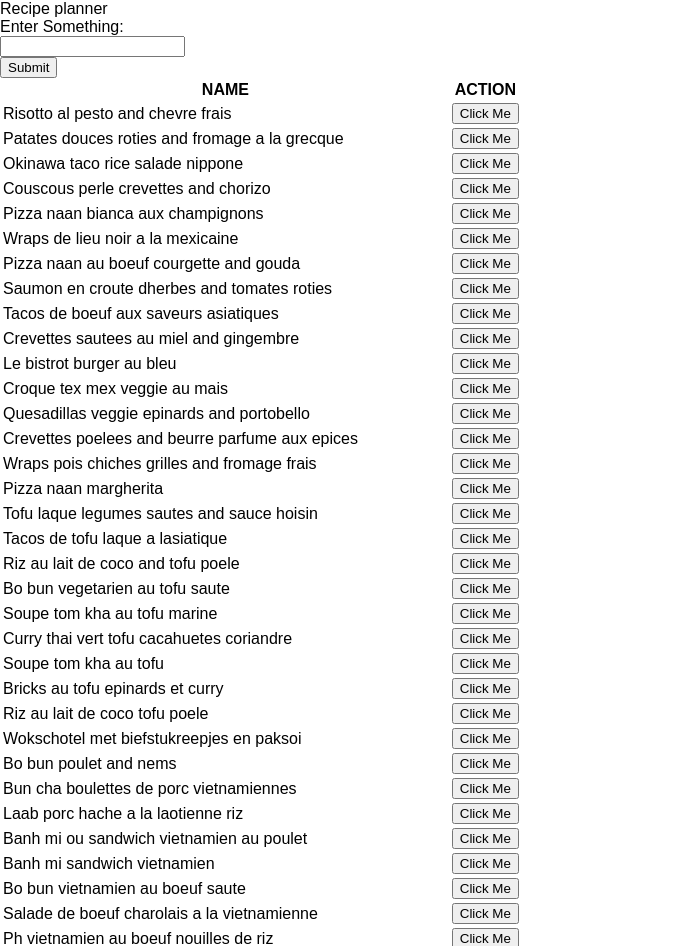
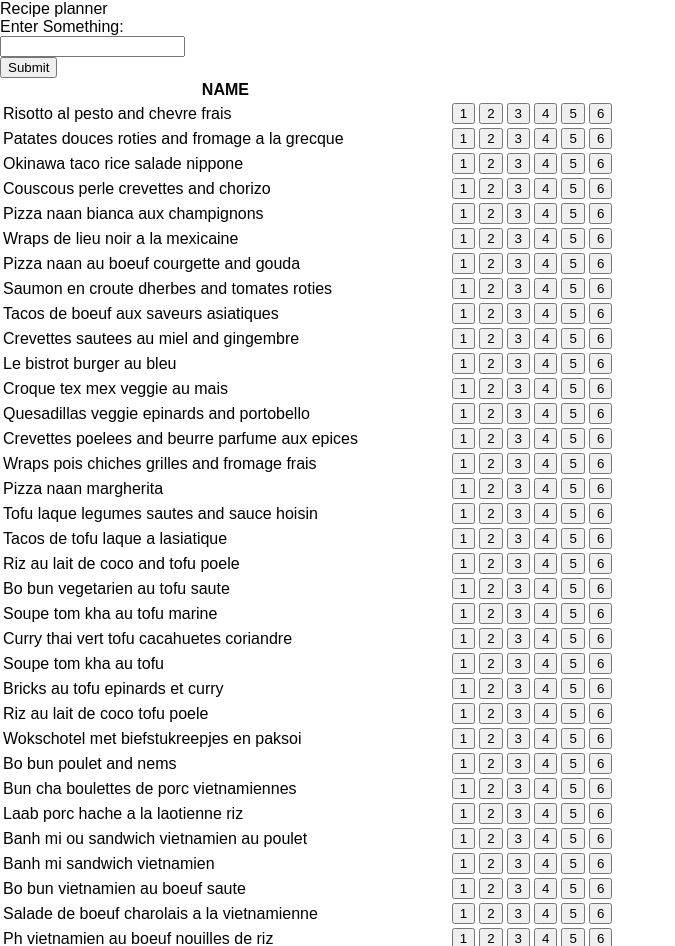
Before and after one commit to Valentin-Semur/RecipesPlannerFlask, a Flask app: page /shopping_list/ in a window 1280 px wide. Shown: the top 946 px of the page, without its empty margins (0-675 px from the left). Run offline with Flask 3, Linux system fonts and the light colour scheme; data comes from the database, SQL or seed files in the repository.

Commit message:
added a volume selector

```diff
--- a/app/routes.py
+++ b/app/routes.py
@@ -40,6 +40,7 @@ def shopping_list():
     recipes = RECIPE_INFO.query.filter(RECIPE_INFO.FLAG_MAIN == 1).filter(RECIPE_INFO.NAME.like(search_string)).all()
 
     selected_recipe = request.form.get('selectedRecipe')
-    print(selected_recipe)
+    selectedNumber = request.form.get('selectedNumber')
+    print(selectedNumber, selected_recipe)
 
     return render_template('shopping_list.html', form=form, recipes=recipes)
--- a/app/templates/shopping_list.html
+++ b/app/templates/shopping_list.html
@@ -14,16 +14,21 @@
         {{ form.submit() }}
 
         <input type="hidden" id="selectedRecipe" name="selectedRecipe">
+        <input type="hidden" id="selectedNumber" name="selectedNumber">
 
         <table>
             <tr>
                 <th>NAME</th>
-                <th>ACTION</th>
             </tr>
             {% for recipe in recipes %}
                 <tr>
                     <td>{{ recipe.NAME }}</td>
-                    <td><button type="button" onclick="alertValue(this)">Click Me</button></td>
+                    <td><button type="button" onclick="alertValue(this)">1</button></td>
+                    <td><button type="button" onclick="alertValue(this)">2</button></td>
+                    <td><button type="button" onclick="alertValue(this)">3</button></td>
+                    <td><button type="button" onclick="alertValue(this)">4</button></td>
+                    <td><button type="button" onclick="alertValue(this)">5</button></td>
+                    <td><button type="button" onclick="alertValue(this)">6</button></td>
                 </tr>
             {% endfor %}
         </table>
@@ -31,9 +36,11 @@
 
     <script>
         function alertValue(button) {
-            let recipeName = button.parentElement.previousElementSibling.textContent;
-            console.log("Button clicked. Recipe Name:", recipeName); // New line for debugging
+            let recipeName = button.parentElement.parentElement.firstElementChild.textContent;
+            let numberCount = button.textContent;
+            console.log("Button clicked. Recipe Name:", recipeName, numberCount); // New line for debugging
             document.getElementById("selectedRecipe").value = recipeName;
+            document.getElementById("selectedNumber").value = numberCount;
             let form = document.querySelector('form');
             form.requestSubmit();
         }
```
